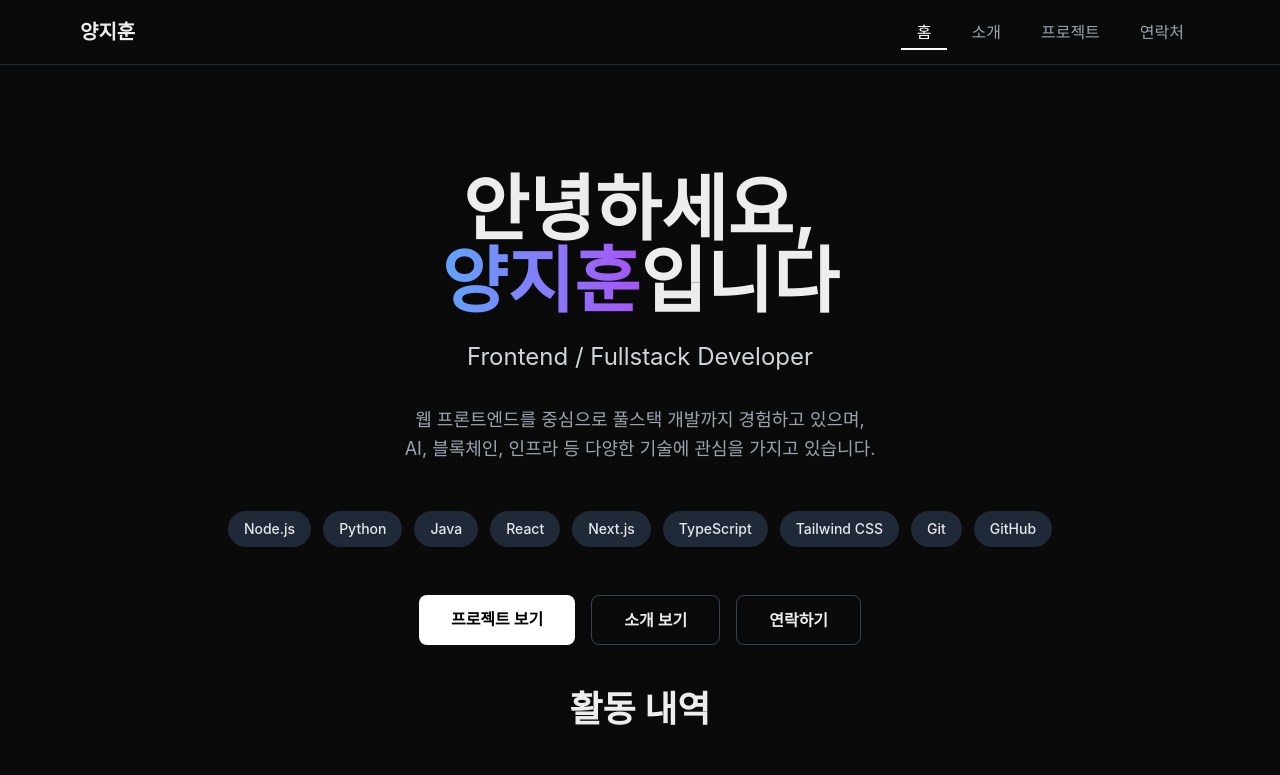
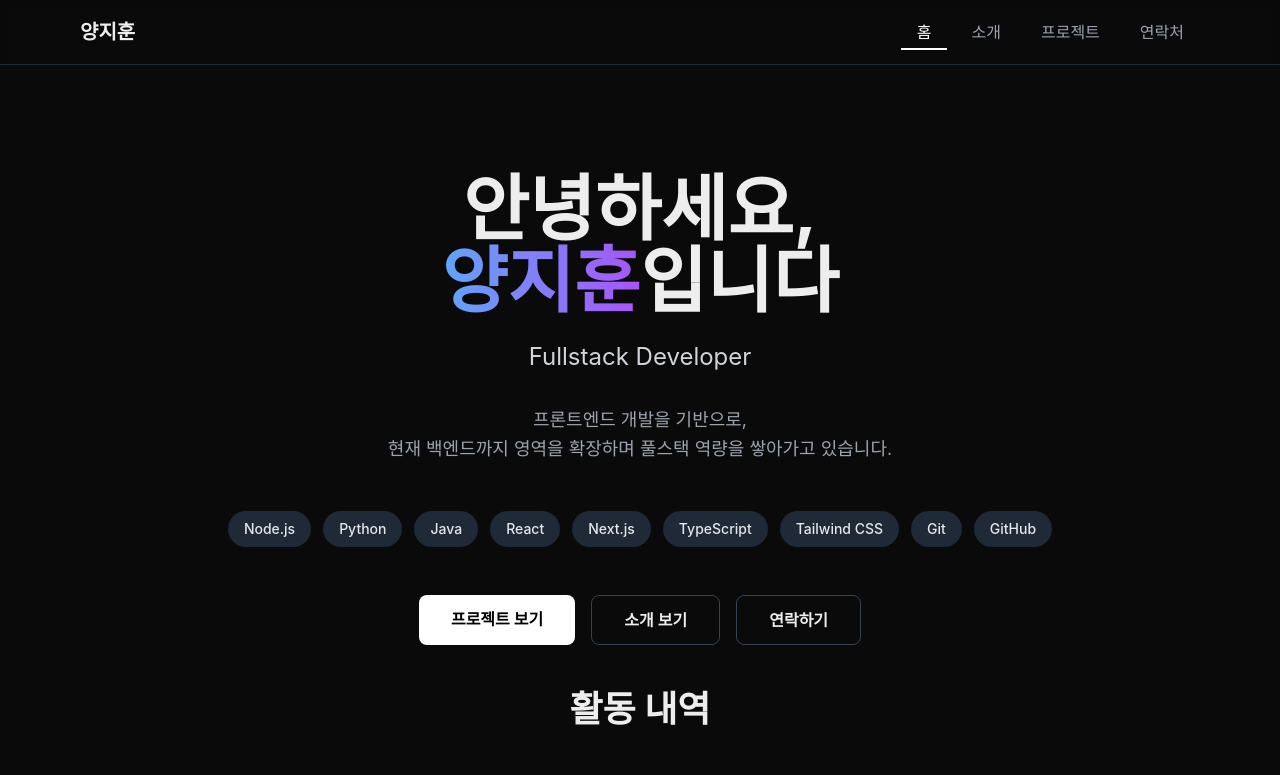
Before and after one commit to yangjihun/portfolio, a Next.js app: page / in a window 1280 px wide. Shown: the top 775 px of the page. Built offline with nearby package versions, Linux system fonts and the light colour scheme.

Commit message:
chore: fix one-line description

```diff
--- a/src/app/page.tsx
+++ b/src/app/page.tsx
@@ -41,13 +41,14 @@ export default function HomePage() {
             입니다
           </h1>
           <p className="mb-8 text-xl text-gray-300 md:text-2xl">
-            Frontend / Fullstack Developer
+            Fullstack Developer
           </p>
           <p className="mx-auto mb-12 max-w-2xl text-lg leading-relaxed text-gray-400">
-            웹 프론트엔드를 중심으로 풀스택 개발까지 경험하고 있으며,
+            프론트엔드 개발을 기반으로,
             <br />
-            AI, 블록체인, 인프라 등 다양한 기술에 관심을 가지고 있습니다.
+            현재 백엔드까지 영역을 확장하며 풀스택 역량을 쌓아가고 있습니다.
           </p>
+
 
           <div className="mb-12 flex flex-wrap justify-center gap-3">
             {techStack.map((tech, index) => (
```
